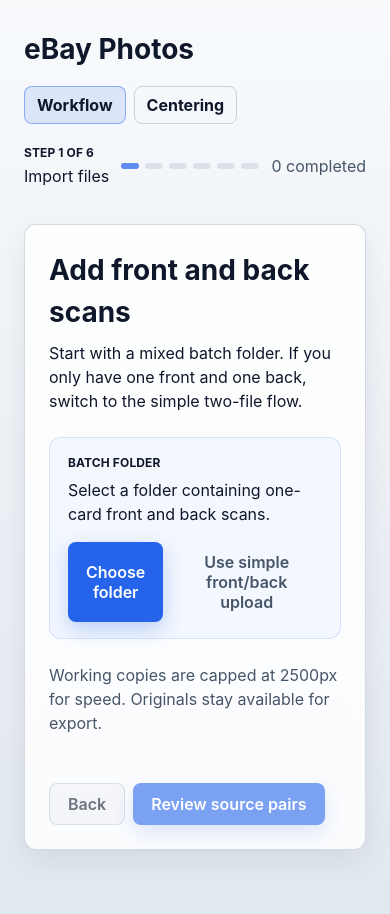
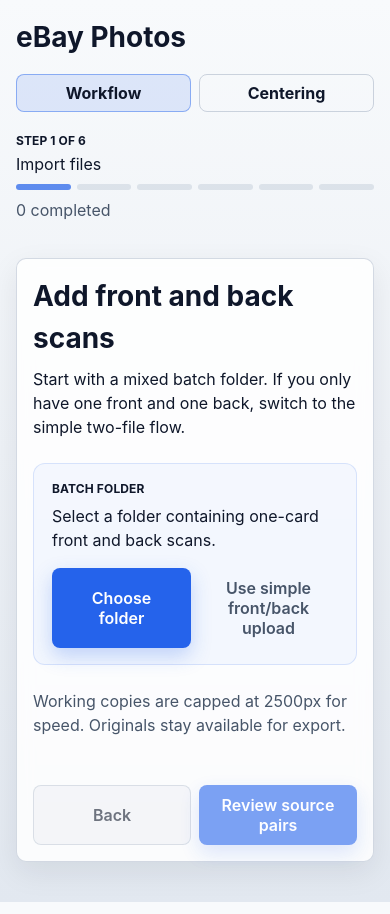
Before and after one commit to Razorback2424/eBay-Photos, a React (Vite) app in the folder web/: page / in a window 390 px wide. Built offline with nearby package versions, Linux system fonts and the light colour scheme.

Commit message:
Deploy web app to GitHub Pages

```diff
--- a/web/src/components/BannerChromium.tsx
+++ b/web/src/components/BannerChromium.tsx
@@ -57,7 +57,9 @@
         <Stack gap={4}>
           <Text variant="label">{compact ? 'Browser note' : 'Chromium recommended'}</Text>
           <Text variant="body">
-            For the best file system experience, use a Chromium-based browser such as Chrome, Edge, or Brave.
+            {report?.hasWorker && report?.hasImageBitmap && report?.hasOffscreenCanvas
+              ? 'The workflow is available here. ZIP download works on mobile; desktop Chromium adds optional folder export.'
+              : 'This browser is missing image-processing capabilities needed for the workflow. Try current Safari, Chrome, Edge, or Brave.'}
           </Text>
         </Stack>
         <div className="chromium-banner__actions">
--- a/web/src/steps/PickOutput/PickOutputStep.tsx
+++ b/web/src/steps/PickOutput/PickOutputStep.tsx
@@ -288,9 +288,6 @@
         directoryHandle: null,
         directoryName: ''
       });
-      setErrorTitle('Directory access unavailable');
-      setErrorMessage('Your browser does not support directory exports. A ZIP archive will be prepared instead.');
-      setExportState('error');
       return;
     }
 
@@ -522,10 +519,12 @@
       </Stack>
       <BannerChromium compact />
       <Stack gap={12}>
-        <Stack direction="row" gap={12} align="center">
-          <Button type="button" onClick={handlePickDirectory}>
-            {config.directoryHandle ? 'Change folder' : 'Choose folder'}
-          </Button>
+        <Stack direction="row" gap={12} align="center" className="output-location">
+          {directorySupported && (
+            <Button type="button" onClick={handlePickDirectory}>
+              {config.directoryHandle ? 'Change folder' : 'Choose folder'}
+            </Button>
+          )}
           <Text as="span" variant="body" aria-live="polite">
             {config.directoryHandle ? `Selected: ${config.directoryName}` : 'No folder selected — ZIP download will be used.'}
           </Text>
--- a/web/src/steps/Upload/UploadStep.tsx
+++ b/web/src/steps/Upload/UploadStep.tsx
@@ -223,7 +223,7 @@
             {stateMessage}
           </Text>
           <Text as="span" variant="muted">
-            Click to select or drop a file
+            Tap to select, or drop a file on desktop
           </Text>
         </Stack>
         {state.status === 'ready' && state.decoded && <ImagePreview decoded={state.decoded} />}
--- a/web/src/ui/styles.css
+++ b/web/src/ui/styles.css
@@ -25,6 +25,7 @@
   width: 100%;
   margin: 0 auto;
   padding: 28px var(--ui-spacing-lg) 64px;
+  min-width: 0;
 }
 
 .app-shell--wide {
@@ -72,6 +73,7 @@
   padding: var(--ui-spacing-lg);
   box-shadow: var(--ui-shadow-md);
   backdrop-filter: blur(8px);
+  min-width: 0;
 }
 
 .ui-button {
@@ -85,6 +87,7 @@
   align-items: center;
   justify-content: center;
   gap: 8px;
+  min-height: 44px;
 }
 
 .ui-button:focus-visible {
@@ -618,6 +621,7 @@
   text-align: center;
   background: rgba(255, 255, 255, 0.8);
   cursor: pointer;
+  touch-action: manipulation;
   overflow: hidden;
   transition: border-color 0.2s ease, box-shadow 0.2s ease, transform 0.2s ease;
 }
@@ -1153,12 +1157,134 @@
     align-items: stretch;
   }
 
+  .app-shell {
+    padding: max(16px, env(safe-area-inset-top)) max(16px, env(safe-area-inset-right))
+      max(40px, env(safe-area-inset-bottom)) max(16px, env(safe-area-inset-left));
+  }
+
+  .ui-card {
+    padding: var(--ui-spacing-md);
+    border-radius: 10px;
+  }
+
+  .app-shell__header {
+    align-items: stretch;
+  }
+
+  .app-shell__nav,
+  .app-shell__link {
+    width: 100%;
+  }
+
+  .app-shell__nav {
+    display: grid;
+    grid-template-columns: repeat(2, minmax(0, 1fr));
+  }
+
+  .app-shell__link {
+    text-align: center;
+  }
+
+  .step-indicator {
+    align-items: stretch;
+    flex-direction: column;
+    gap: 8px;
+  }
+
+  .navigation-bar__actions,
+  .navigation-bar__actions .ui-button {
+    width: 100%;
+  }
+
+  .navigation-bar__actions {
+    display: grid;
+    grid-template-columns: repeat(2, minmax(0, 1fr));
+  }
+
+  .upload-dropzone {
+    min-height: 220px;
+    aspect-ratio: 16 / 10;
+    padding: var(--ui-spacing-md);
+  }
+
+  .batch-upload__header,
+  .upload-batchCallout,
+  .pair-auto__row {
+    align-items: stretch;
+    flex-direction: column;
+  }
+
+  .batch-upload__header .ui-button,
+  .upload-batchCallout .ui-button,
+  .pair-auto__row .ui-button,
+  .centering-downloads .ui-button,
+  .name-step__actions .ui-button {
+    width: 100%;
+  }
+
+  .name-step__aside {
+    align-items: stretch;
+    flex-direction: column;
+  }
+
+  .name-step__list {
+    display: grid;
+    grid-template-columns: repeat(2, minmax(0, 1fr));
+  }
+
+  .name-step__listButton {
+    min-height: 44px;
+    width: 100%;
+  }
+
+  .name-step__keyboardHelp {
+    display: none;
+  }
+
+  .centering-toolbar,
+  .centering-review__actions {
+    align-items: stretch;
+    flex-direction: column;
+  }
+
+  .centering-toolbar > *,
+  .centering-review__actions > * {
+    width: 100%;
+  }
+
+  .centering-metrics {
+    grid-template-columns: 1fr;
+  }
+
+  .centering-zoom-group {
+    width: 100%;
+  }
+
+  .centering-zoom-group .ui-button {
+    flex: 1;
+  }
+
   .ui-modalOverlay {
     padding: 16px;
   }
 
   .ui-modal {
     padding: var(--ui-spacing-md);
+    max-height: calc(100dvh - 16px);
+    border-radius: 14px 14px 8px 8px;
+  }
+
+  .chromium-banner__content,
+  .chromium-banner__actions {
+    width: 100%;
+  }
+
+  .chromium-banner__actions {
+    margin-left: 0;
+  }
+
+  .chromium-banner__actions .ui-button {
+    width: 100%;
   }
 }
 
--- a/web/src/utils/chromium.ts
+++ b/web/src/utils/chromium.ts
@@ -3,6 +3,9 @@
   hasFileSystemAccessAPI: boolean;
   hasLaunchQueue: boolean;
   hasViewTransitionAPI: boolean;
+  hasWorker: boolean;
+  hasOffscreenCanvas: boolean;
+  hasImageBitmap: boolean;
 }
 
 const isClient = typeof window !== 'undefined' && typeof navigator !== 'undefined';
@@ -15,7 +18,10 @@
       isChromiumUserAgent: false,
       hasFileSystemAccessAPI: false,
       hasLaunchQueue: false,
-      hasViewTransitionAPI: false
+      hasViewTransitionAPI: false,
+      hasWorker: false,
+      hasOffscreenCanvas: false,
+      hasImageBitmap: false
     };
   }
 
@@ -37,7 +43,10 @@
     isChromiumUserAgent,
     hasFileSystemAccessAPI,
     hasLaunchQueue,
-    hasViewTransitionAPI
+    hasViewTransitionAPI,
+    hasWorker: 'Worker' in window,
+    hasOffscreenCanvas: 'OffscreenCanvas' in window,
+    hasImageBitmap: 'createImageBitmap' in window
   };
 };
 
--- a/web/src/utils/detection/detectCards.ts
+++ b/web/src/utils/detection/detectCards.ts
@@ -1,7 +1,9 @@
 import type { DetectedCard } from '../../types/detections';
 
 const bitmapToImageData = (bitmap: ImageBitmap) => {
-  const canvas = new OffscreenCanvas(bitmap.width, bitmap.height);
+  const canvas = 'OffscreenCanvas' in globalThis
+    ? new OffscreenCanvas(bitmap.width, bitmap.height)
+    : Object.assign(document.createElement('canvas'), { width: bitmap.width, height: bitmap.height });
   const ctx = canvas.getContext('2d', { willReadFrequently: true });
   if (!ctx) {
     throw new Error('Unable to create 2D context for detection.');
--- a/web/vite.config.ts
+++ b/web/vite.config.ts
@@ -5,6 +5,7 @@
 
 export default defineConfig({
   plugins: [react()],
+  base: process.env.VITE_BASE_PATH || '/',
   resolve: {
     alias: {
       comlink: path.resolve(__dirname, 'src/utils/comlink.ts')
```
Also changed, not shown: 1 other file (tests, documents, lock files or other folders).
